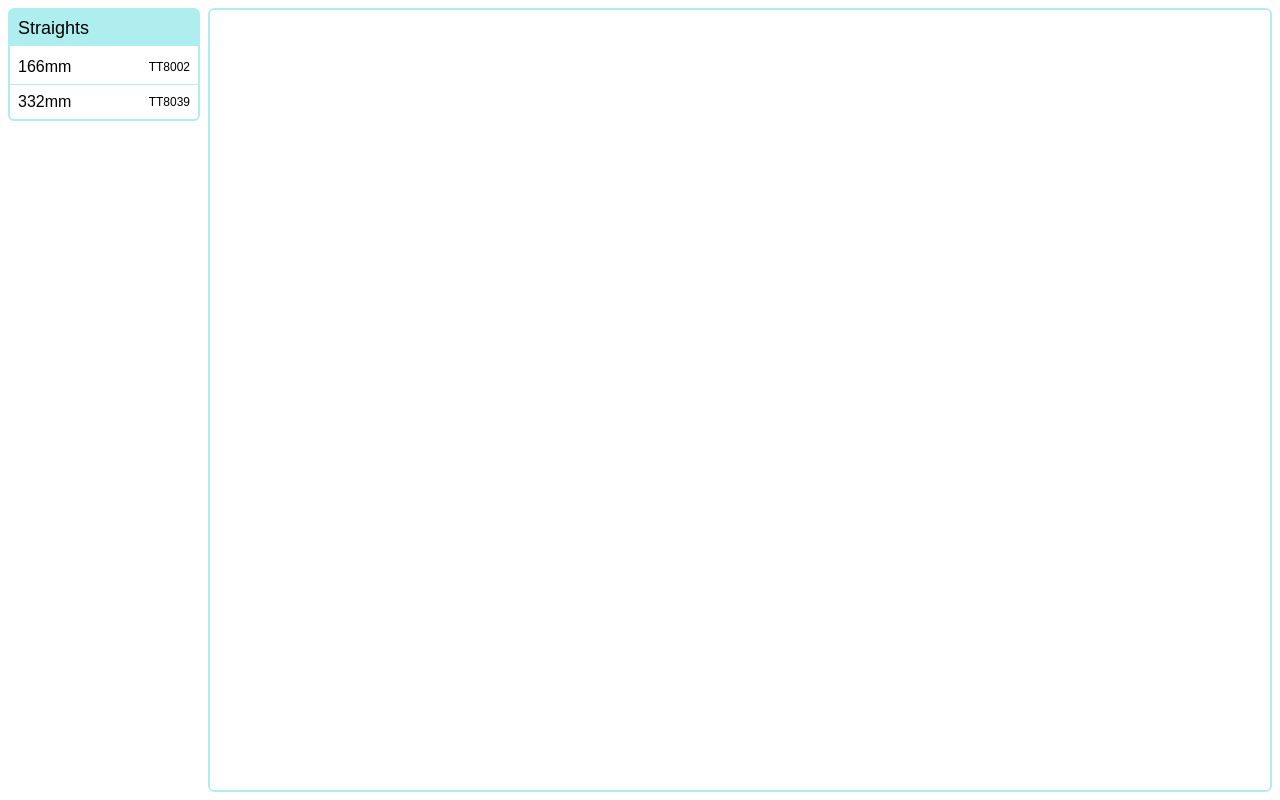
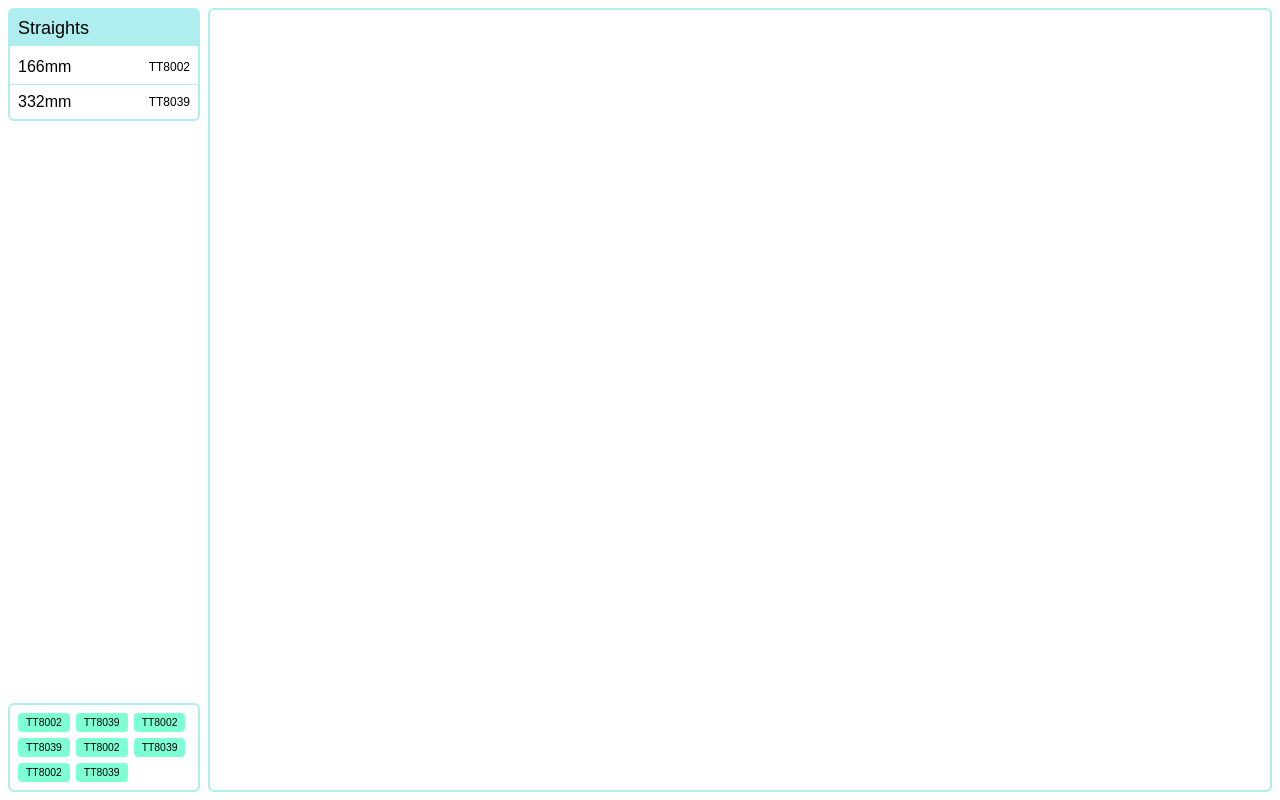
Before and after one commit to orogeny/vanilla-planner, a website built with Vite: page index.html in a window 1280 px wide. Built offline with nearby package versions, Linux system fonts and the light colour scheme.

Commit message:
feat: add a test dropzone for drag/drop

```diff
--- a/index.html
+++ b/index.html
@@ -28,6 +28,16 @@
             </li>
           </div>
         </ul>
+        <div class="parts-bin">
+          <p class="part">TT8002</p>
+          <p class="part">TT8039</p>
+          <p class="part">TT8002</p>
+          <p class="part">TT8039</p>
+          <p class="part">TT8002</p>
+          <p class="part">TT8039</p>
+          <p class="part">TT8002</p>
+          <p class="part">TT8039</p>
+        </div>
       </aside>
       <main class="main">
         <div class="container">
--- a/src/style.css
+++ b/src/style.css
@@ -69,6 +69,28 @@ body {
   }
 }
 
+.parts-bin {
+  margin-top: auto;
+  min-height: 3rem;
+  border: 2px solid paleturquoise;
+  border-radius: 0.375rem;
+
+  padding: 0.5rem;
+
+  display: flex;
+  flex-flow: row wrap;
+  gap: 0.375rem;
+  /* align-items: center; */
+  align-content: flex-start;
+
+  .part {
+    font-size: 0.65rem;
+    background-color: aquamarine;
+    padding: 0.25rem 0.5rem;
+    border-radius: 4px;
+  }
+}
+
 .main {
   flex: 1 1 0%;
 
```
